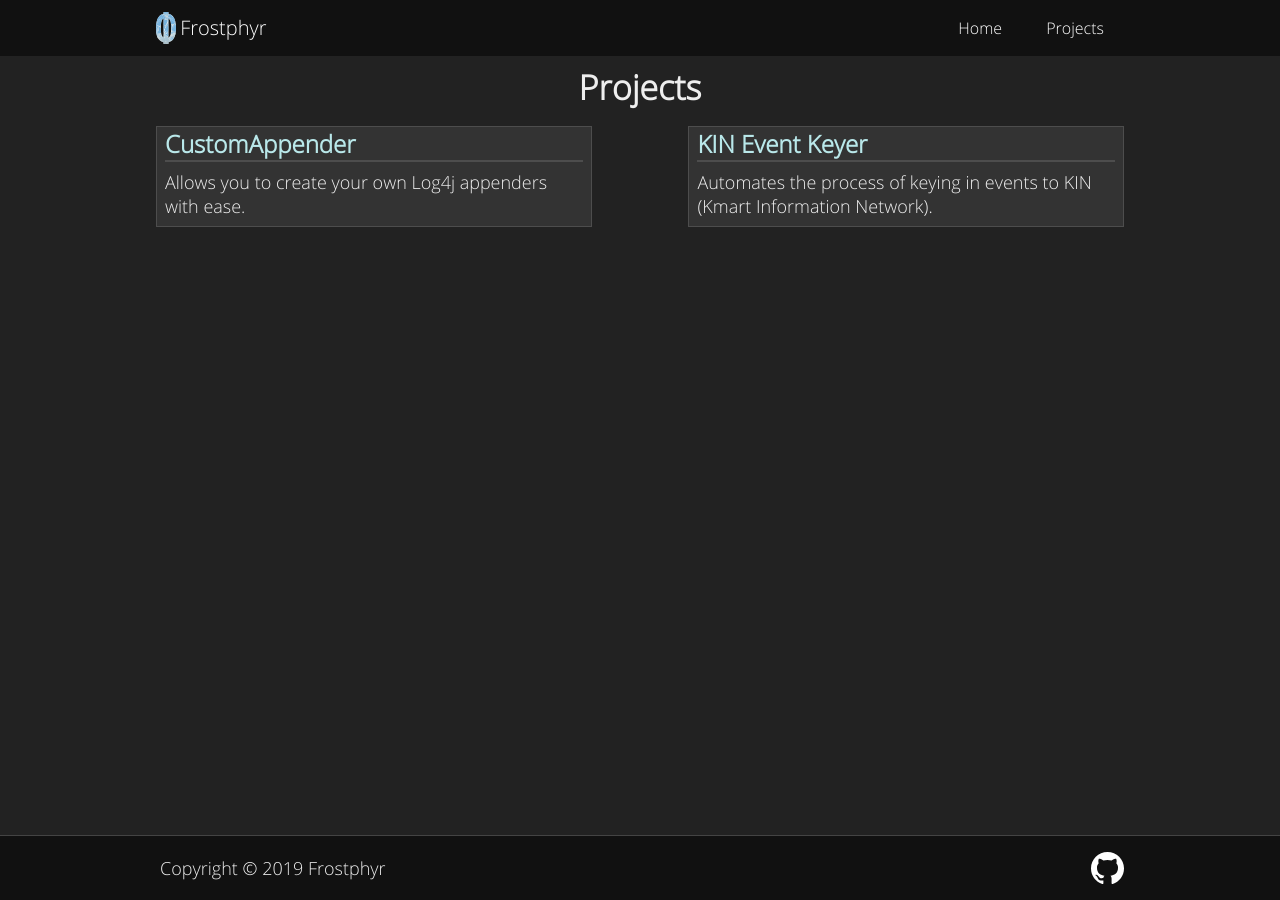
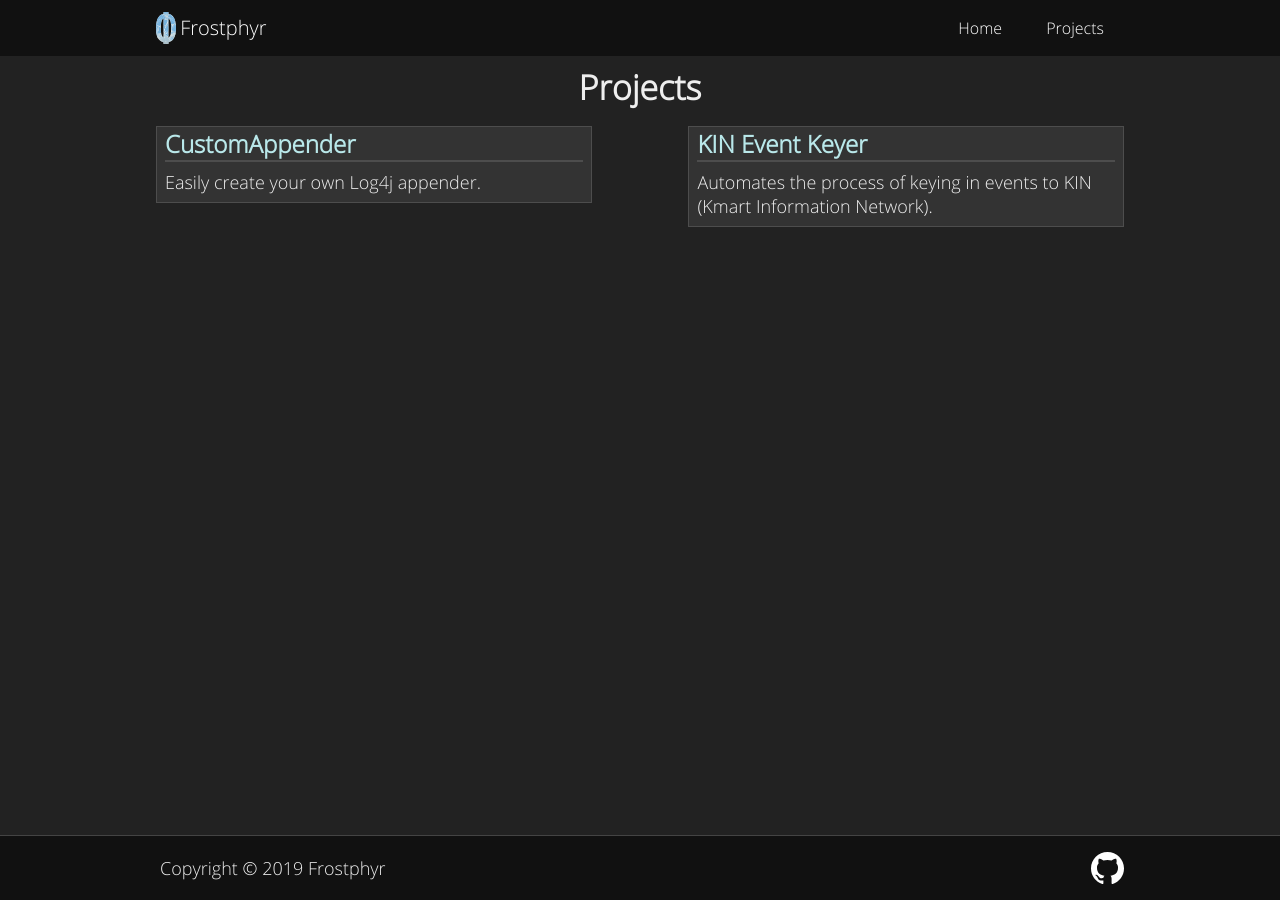
Before and after one commit to Frostphyr/Website, a Jekyll site: the page built from projects/index.html, in a window 1280 px wide. Built offline with Jekyll 4.4.1, drawn with Linux system fonts in a browser that asks for light colours.

Commit message:
Updated CustomAppender's description

```diff
--- a/_config.yml
+++ b/_config.yml
@@ -16,7 +16,7 @@ defaults:
       projects:
         - name: CustomAppender
           url: /custom-appender
-          description: Allows you to create your own Log4j appenders with ease.
+          description: Easily create your own Log4j appender.
           github-url: https://github.com/Frostphyr/CustomAppender
           project-items:
             - name: Overview
```
